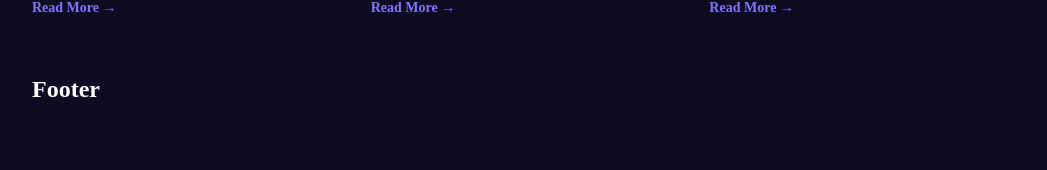
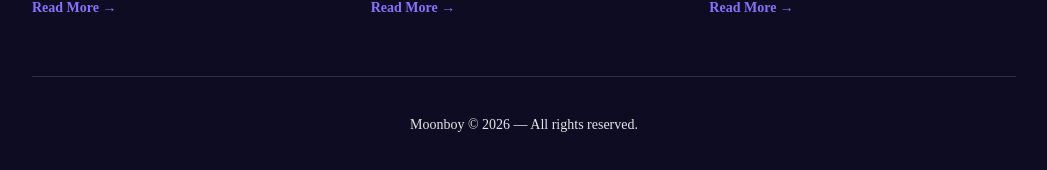
Before and after one commit to eniolatalabi/next-js_project, a Next.js app: page / in a window 1280 px wide. Shown: the part 1293-1463 px from the top of the page, without its empty margins (116-1163 px from the left). Before the commit the page ends 1396 px from the top, so only its background shows below. Built offline with nearby package versions, Linux system fonts and the light colour scheme.

Commit message:
feat: complete homepage with hero, featured posts, and footer

```diff
--- a/src/app/layout.js
+++ b/src/app/layout.js
@@ -1,28 +1,17 @@
-import { Geist, Geist_Mono } from "next/font/google";
 import "./globals.css";
 import Navbar from "@/components/navbar/Navbar";
 import Footer from "@/components/footer/Footer";
 
-const geistSans = Geist({
-  variable: "--font-geist-sans",
-  subsets: ["latin"],
-});
-
-const geistMono = Geist_Mono({
-  variable: "--font-geist-mono",
-  subsets: ["latin"],
-});
-
 export const metadata = {
-  title: "Admin Dashboard",
+  title: "Moonboy",
   description:
-    "Full stack admin dashboard built with Next.js 14, MongoDB, and Auth.js",
+    "Building in public. Learning out loud. A blog for developers figuring it out.",
 };
 
 export default function RootLayout({ children }) {
   return (
     <html lang="en">
-      <body className={`${geistSans.variable} ${geistMono.variable}`}>
+      <body>
         <div className="container">
           <Navbar />
           {children}
--- a/src/app/page.js
+++ b/src/app/page.js
@@ -30,13 +30,25 @@ const Homepage = async () => {
             </Link>
           </div>
           <div className={styles.heroSocials}>
-            <a href="https://github.com" target="_blank" rel="noreferrer">
+            <a
+              href="https://github.com/eniolatalabi"
+              target="_blank"
+              rel="noreferrer"
+            >
               <FaGithub size={20} />
             </a>
-            <a href="https://linkedin.com" target="_blank" rel="noreferrer">
+            <a
+              href="https://www.linkedin.com/in/eniolasolomontalabi/"
+              target="_blank"
+              rel="noreferrer"
+            >
               <FaLinkedin size={20} />
             </a>
-            <a href="https://twitter.com" target="_blank" rel="noreferrer">
+            <a
+              href="https://x.com/moonboy_dev/"
+              target="_blank"
+              rel="noreferrer"
+            >
               <FaXTwitter size={20} />
             </a>
           </div>
--- a/src/components/footer/Footer.jsx
+++ b/src/components/footer/Footer.jsx
@@ -1,11 +1,12 @@
 import React from 'react'
+import styles from "./footer.module.css";
 
 const Footer = () => {
   return (
-    <div>
-      <h2>Footer</h2>
+    <div className={styles.container}>
+      <p>Moonboy © 2026 — All rights reserved.</p>
     </div>
-  )
-}
+  );
+};
 
-export default Footer
+export default Footer;
--- /dev/null
+++ b/src/components/footer/footer.module.css
@@ -0,0 +1,9 @@
+.container {
+  display: flex;
+  align-items: center;
+  justify-content: center;
+  padding: 40px 0;
+  color: var(--textSoft);
+  font-size: 14px;
+  border-top: 1px solid var(--bgSoft);
+}
```
